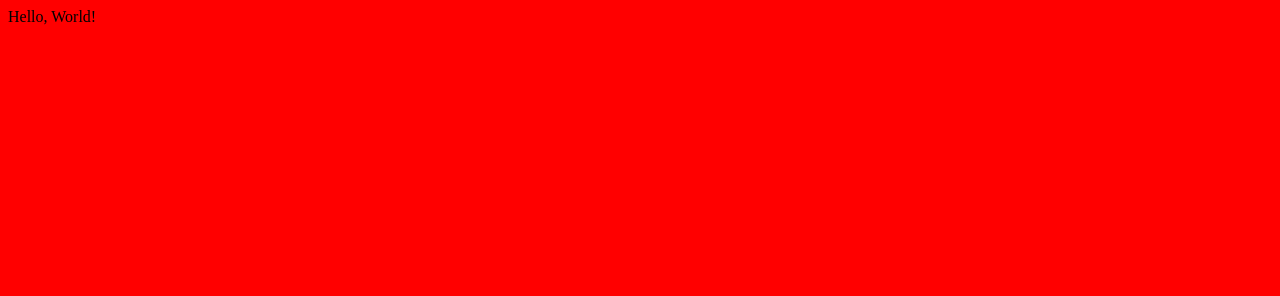
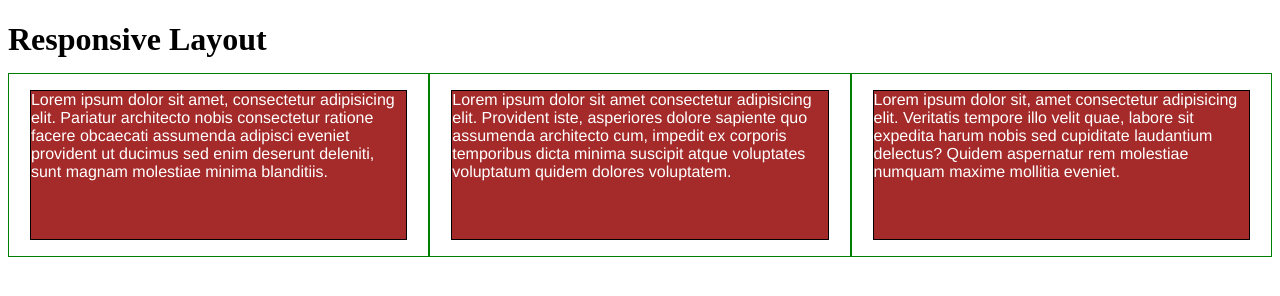
Before and after one commit to bmukha/coursera-ychaikin, a plain HTML site: page module2/index.html in a window 1280 px wide. Drawn offline with Linux system fonts and the light colour scheme.

Commit message:
first try

```diff
--- a/module2/css/style.css
+++ b/module2/css/style.css
@@ -1,3 +1,71 @@
-body {
-    background-color: red;
+* {
+  box-sizing: border-box;
 }
+h1 {
+  margin-bottom: 15px;
+}
+
+p {
+  border: 1px solid black;
+  background-color: #a52a2a;
+  width: 90%;
+  height: 150px;
+  margin-right: auto;
+  margin-left: auto;
+  font-family: Helvetica;
+  color: white;
+}
+
+/* Simple Responsive Framework. */
+.row {
+  width: 100%;
+}
+
+/********** Large devices only **********/
+@media (min-width: 1200px) {
+  .col-lg-1,
+  .col-lg-2,
+  .col-lg-3,
+  .col-lg-4,
+  .col-lg-5,
+  .col-lg-6,
+  .col-lg-7,
+  .col-lg-8,
+  .col-lg-9,
+  .col-lg-10,
+  .col-lg-11,
+  .col-lg-12 {
+    float: left;
+    border: 1px solid green;
+  }
+
+  .col-lg-3 {
+    width: 33.33%;
+  }
+}
+
+/********** Medium devices only **********/
+@media (min-width: 992px) and (max-width: 1199px) {
+  .col-md-1,
+  .col-md-2,
+  .col-md-3,
+  .col-md-4,
+  .col-md-5,
+  .col-md-6,
+  .col-md-7,
+  .col-md-8,
+  .col-md-9,
+  .col-md-10,
+  .col-md-11,
+  .col-md-12 {
+    float: left;
+    border: 1px solid green;
+  }
+
+  .col-md-6 {
+    width: 50%;
+  }
+  .col-md-12 {
+    width: 100%;
+  }
+}
--- a/module2/index.html
+++ b/module2/index.html
@@ -1,12 +1,39 @@
 <!DOCTYPE html>
-<html lang="en">
-<head>
-    <meta charset="UTF-8">
-    <meta name="viewport" content="width=device-width, initial-scale=1.0">
-    <link rel="stylesheet" href="/coursera-ychaikin/module2/css/style.css">
-    <title>Document</title>
-</head>
-<body>
-    Hello, World!
-</body>
+<html>
+  <head>
+    <meta charset="utf-8" />
+    <meta name="viewport" content="width=device-width, initial-scale=1" />
+    <title>Responsive Layout</title>
+    <link rel="stylesheet" href="/coursera-ychaikin/module2/css/style.css" />
+  </head>
+  <body>
+    <h1>Responsive Layout</h1>
+
+    <div class="row">
+      <div class="col-lg-3 col-md-6">
+        <p>
+          Lorem ipsum dolor sit amet, consectetur adipisicing elit. Pariatur
+          architecto nobis consectetur ratione facere obcaecati assumenda
+          adipisci eveniet provident ut ducimus sed enim deserunt deleniti, sunt
+          magnam molestiae minima blanditiis.
+        </p>
+      </div>
+      <div class="col-lg-3 col-md-6">
+        <p>
+          Lorem ipsum dolor sit amet consectetur adipisicing elit. Provident
+          iste, asperiores dolore sapiente quo assumenda architecto cum, impedit
+          ex corporis temporibus dicta minima suscipit atque voluptates
+          voluptatum quidem dolores voluptatem.
+        </p>
+      </div>
+      <div class="col-lg-3 col-md-12">
+        <p>
+          Lorem ipsum dolor sit, amet consectetur adipisicing elit. Veritatis
+          tempore illo velit quae, labore sit expedita harum nobis sed
+          cupiditate laudantium delectus? Quidem aspernatur rem molestiae
+          numquam maxime mollitia eveniet.
+        </p>
+      </div>
+    </div>
+  </body>
 </html>
```
